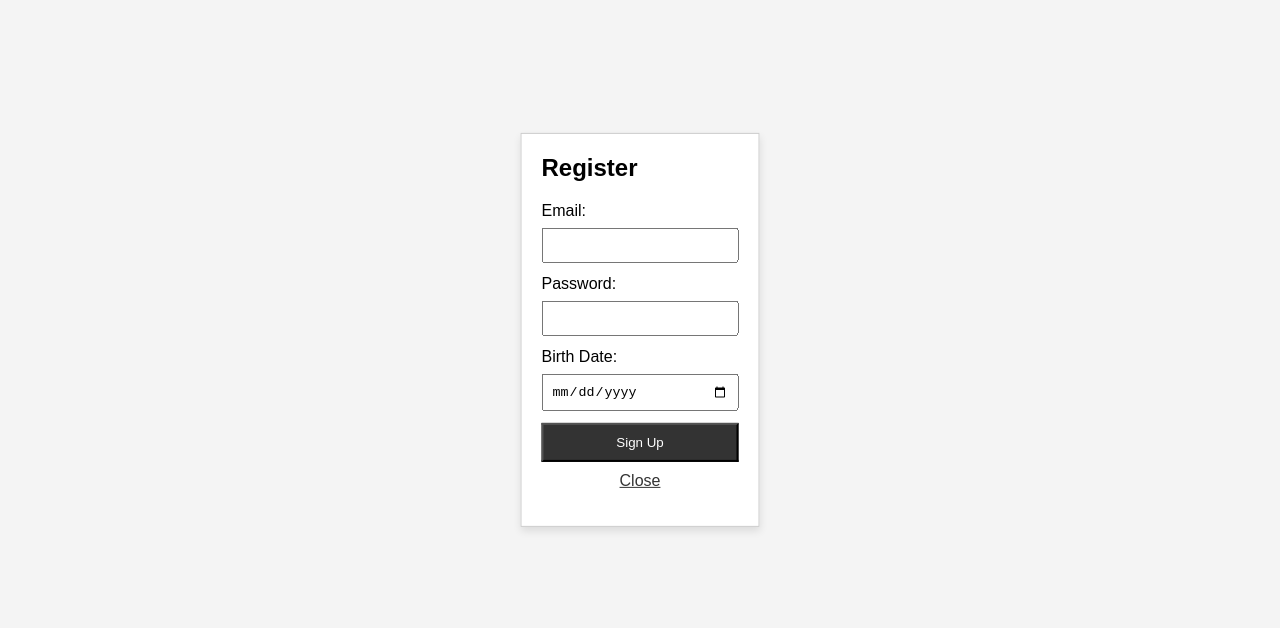
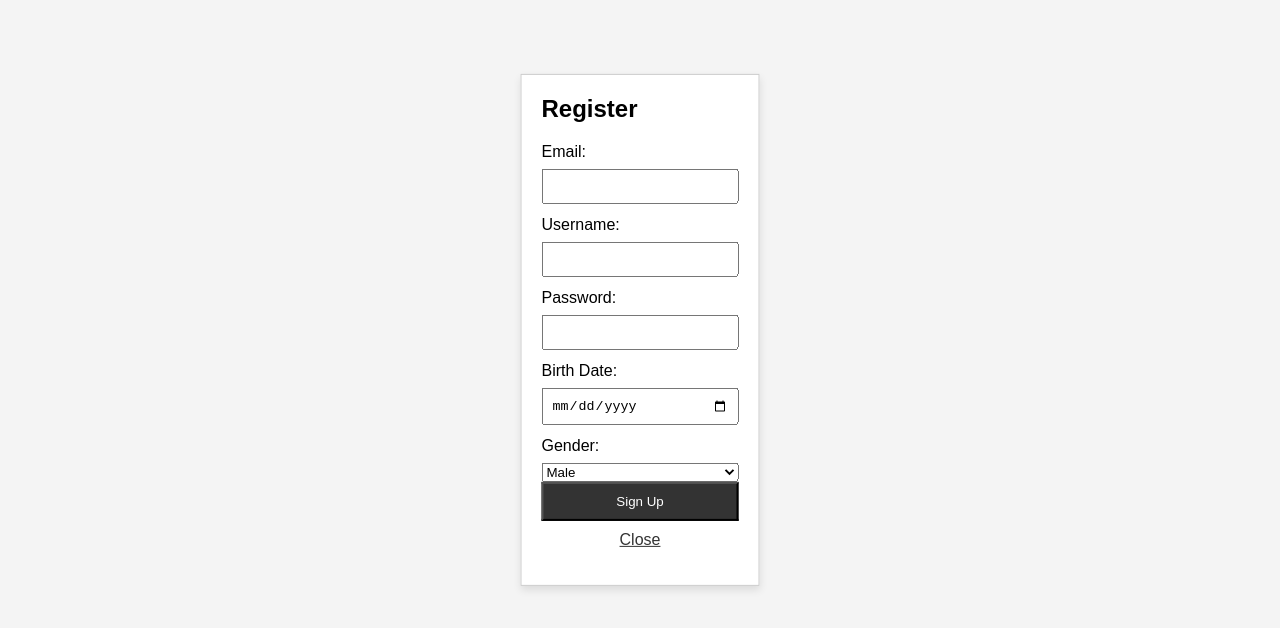
Before and after one commit to wdnjnnh/paletepicks-fb, a plain HTML site: page index.html in a window 1280 px wide. Both pictures are taken after a click on the link "Register". Shown: the part 70-698 px from the top of the page. Drawn offline with Linux system fonts and the light colour scheme; no server answers.

Commit message:
+gender&username for register

```diff
--- a/handler.js
+++ b/handler.js
@@ -30,28 +30,32 @@ auth.onAuthStateChanged(user =>{
   }
 })
 
-//register
+// Registrasi
 const registerForm = document.querySelector('#registerForm');
 registerForm.addEventListener('submit', async (e) => {
 
-        //get user info
+  // Dapatkan informasi pengguna
   const email = registerForm['reg-email'].value;
   const password = registerForm['reg-password'].value;
+  const username = registerForm['reg-username'].value;
+  const gender = registerForm['reg-gender'].value;
   const userBirthdate = new Date(registerForm['reg-birthdate'].value);
   e.preventDefault();
   try {
-            // Create user in Firebase Authentication
+    // Buat pengguna di Otentikasi Firebase
     const cred = await createUserWithEmailAndPassword(auth, email, password);
 
-            // Save additional user data to Firestore
+    // Simpan data pengguna tambahan ke Firestore
     await addDoc(collection(db, "users"), {
       uid: cred.user.uid,
       email,
+      username,
+      gender,
       createdAt: serverTimestamp(),
       contact: "",
       birthdate: userBirthdate,
       geopoint: null,
-              isMale: true,
+      isMale: gender === "male", // Atur isMale berdasarkan nilai gender
       name: ""
     });
 
--- a/index.html
+++ b/index.html
@@ -98,11 +98,21 @@
             <label for="email">Email:</label>
             <input type="email" id="reg-email" name="email" required>
 
+            <label for="username">Username:</label>
+            <input type="text" id="reg-username" name="username" required>
+
             <label for="password">Password:</label>
             <input type="password" id="reg-password" name="password" required>
 
+
             <label for="birthdate">Birth Date:</label>
             <input type="date" id="reg-birthdate" name="birthdate" required>
+
+            <label for="gender">Gender:</label>
+            <select id="reg-gender" name="gender" required>
+                <option value="male">Male</option>
+                <option value="female">Female</option>
+            </select>
 
             <button type="submit">Sign Up</button>
         </form>
```
Lines whose indentation alone changed are shown as unchanged.
